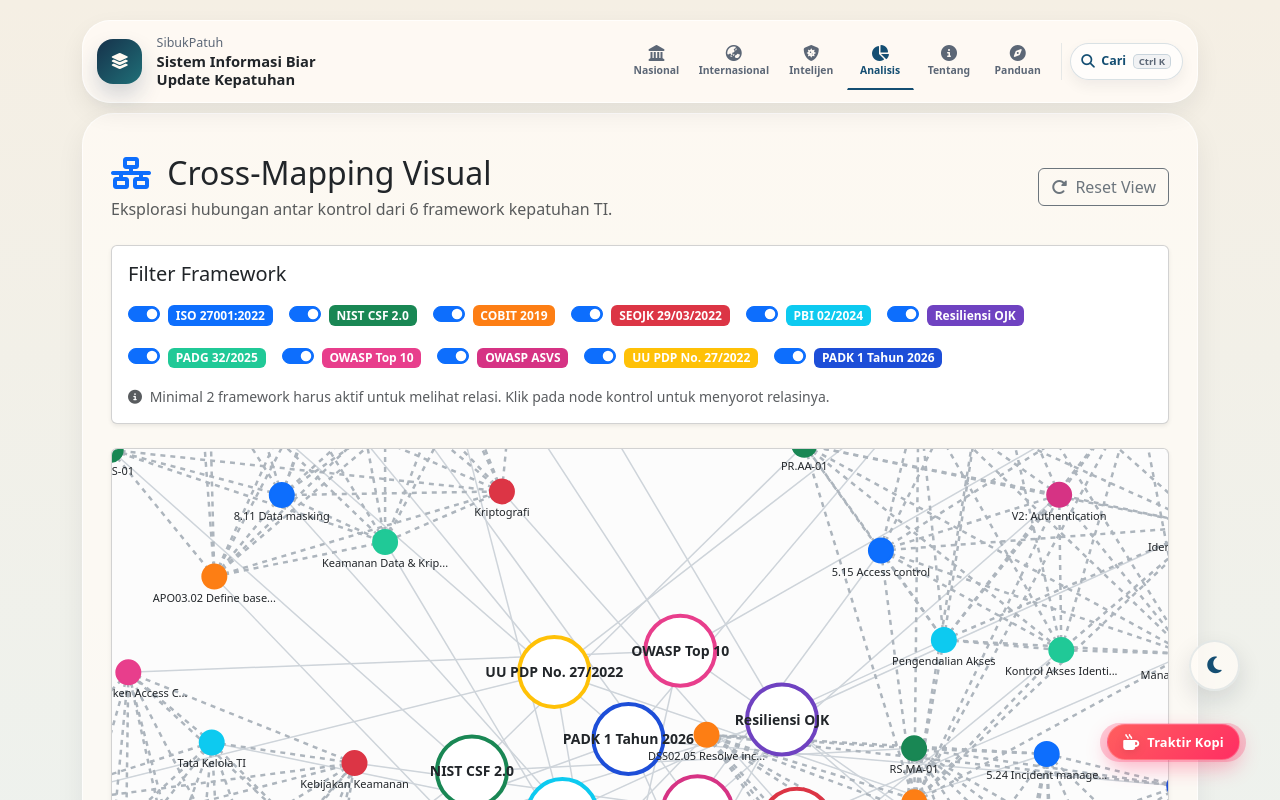
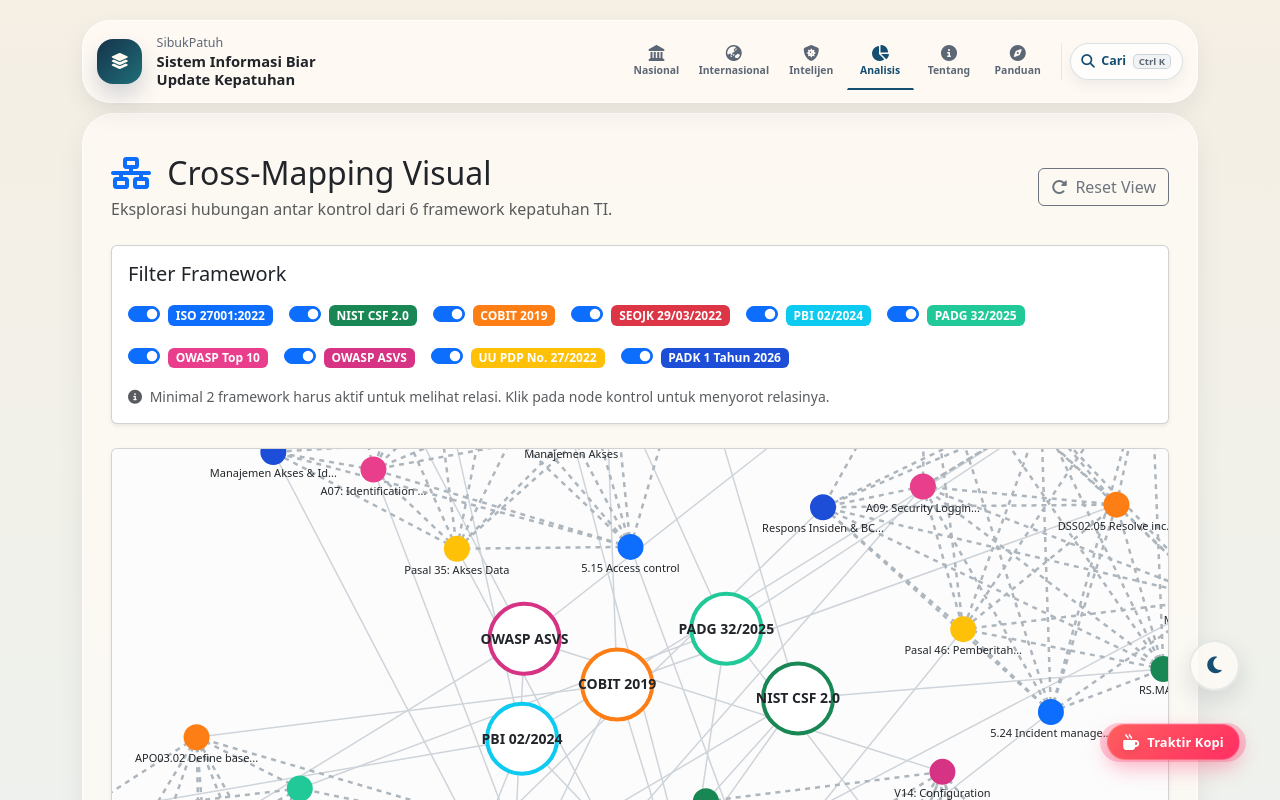
Before and after one commit to lintanggraha/sibukpatuh, a Vue app: page /cross-mapping in a window 1280 px wide. Shown: the top 800 px of the page. Built offline with nearby package versions, Linux system fonts and the light colour scheme.

Commit message:
chore: hide OJK resilience guide and complete homepage regulations (#59)
* feat: enrich PADG implementation and evidence guidance

* chore: hide OJK resilience guide and complete homepage regulations

---------

Co-authored-by: lintanggraha <8.8701661e+07+lintanggraha@users.noreply.github.com>

```diff
--- a/src/components/App.vue
+++ b/src/components/App.vue
@@ -172,11 +172,6 @@ export default {
               routeName: "padk",
               label: "PADK 1 Tahun 2026",
               icon: "fa-server",
-            },
-            {
-              routeName: "resilience",
-              label: "Panduan Resiliensi OJK",
-              icon: "fa-layer-group",
             },
             { routeName: "pbi", label: "PBI 02/2024", icon: "fa-university" },
             { routeName: "padg", label: "PADG 32/2025", icon: "fa-credit-card" },
@@ -387,7 +382,6 @@ export default {
       this.frameworkNavGroups[0].active =
         route.name === "seojk" ||
         route.name === "padk" ||
-        route.name === "resilience" ||
         route.name === "pbi" ||
         route.name === "padg" ||
         route.name === "pdp";
--- a/src/components/FrameworkLayout.vue
+++ b/src/components/FrameworkLayout.vue
@@ -243,7 +243,6 @@
             'active' => request()->routeIs('frameworks.seojk') || request()->routeIs('frameworks.cis') || request()->routeIs('frameworks.pbi'),
             'items' => [
                 ['route' => 'frameworks.seojk', 'label' => 'SEOJK 29 03/2022', 'icon' => 'fa-landmark'],
-                ['route' => 'frameworks.cis', 'label' => 'Panduan Resiliensi OJK', 'icon' => 'fa-layer-group'],
                 ['route' => 'frameworks.pbi', 'label' => 'PBI 02/2024', 'icon' => 'fa-university'],
             ],
         ],
--- a/src/data/comparisonData.js
+++ b/src/data/comparisonData.js
@@ -5,7 +5,6 @@ export const comparisonData = {
     { id: 'cobit', name: 'COBIT 2019' },
     { id: 'seojk', name: 'SEOJK 29/03/2022' },
     { id: 'pbi', name: 'PBI 02/2024' },
-    { id: 'resilience', name: 'Panduan Resiliensi OJK' },
     { id: 'padg', name: 'PADG 32/2025' },
     { id: 'owasp_top10', name: 'OWASP Top 10' },
     { id: 'owasp_asvs', name: 'OWASP ASVS' },
--- a/src/data/crossMappingData.js
+++ b/src/data/crossMappingData.js
@@ -34,13 +34,6 @@ const controls = [
   { id: 'pbi-bab4', framework: 'pbi', name: 'Manajemen Risiko TI', desc: 'Mengidentifikasi, mengukur, memantau, dan mengendalikan Risiko TI.' },
   { id: 'pbi-bab5', framework: 'pbi', name: 'Perlindungan Data Nasabah', desc: 'Menjaga kerahasiaan, keutuhan, dan ketersediaan data nasabah.' },
   { id: 'pbi-bab6', framework: 'pbi', name: 'Penanganan Insiden Siber', desc: 'Memiliki fungsi respons insiden dan pemulihan sistem yang memadai.' },
-
-  // Panduan Resiliensi OJK
-  { id: 'resilience-1', framework: 'resilience', name: 'Tata Kelola Digital', desc: 'Menetapkan kerangka kerja tata kelola resiliensi digital terintegrasi.' },
-  { id: 'resilience-2', framework: 'resilience', name: 'Identity & Access Mgmt', desc: 'Menerapkan kontrol akses ketat termasuk multifactor authentication.' },
-  { id: 'resilience-3', framework: 'resilience', name: 'Threat Intelligence', desc: 'Menganalisis ancaman dan kerentanan siber secara berkelanjutan.' },
-  { id: 'resilience-4', framework: 'resilience', name: 'Perlindungan Infrastruktur', desc: 'Melindungi sistem dan infrastruktur (termasuk data) untuk layanan kritikal.' },
-  { id: 'resilience-5', framework: 'resilience', name: 'Business Continuity', desc: 'Memastikan kelangsungan bisnis pada saat terjadi gangguan insiden siber.' },
 
   // PADG 32/2025
   { id: 'padg-1', framework: 'padg', name: 'Tata Kelola Keamanan', desc: 'Kebijakan dan prosedur tata kelola keamanan TI Bank Indonesia.' },
@@ -80,11 +73,11 @@ const controls = [
 
 // 2. Daftar Ekuivalensi Berdasarkan 5 Topik (Kebijakan, Akses, Risiko, Data, Insiden)
 const equivalencyGroups = [
-  ['iso-5.1', 'nist-gv.oc-01', 'cobit-apo01.01', 'seojk-1.1', 'pbi-bab2', 'resilience-1', 'padg-1', 'owasp-a01', 'asvs-v1', 'pdp-pasal16', 'padk-kebijakan'],
-  ['iso-5.15', 'nist-pr.aa-01', 'cobit-dss05.04', 'seojk-2.1', 'pbi-bab3', 'resilience-2', 'padg-2', 'owasp-a07', 'asvs-v2', 'pdp-pasal35', 'padk-akses'],
-  ['iso-8.8', 'nist-id.ra-01', 'cobit-apo12.01', 'seojk-3.1', 'pbi-bab4', 'resilience-3', 'padg-3', 'owasp-a06', 'asvs-v14', 'pdp-pasal39', 'padk-risiko'],
-  ['iso-8.11', 'nist-pr.ds-01', 'cobit-apo03.02', 'seojk-4.1', 'pbi-bab5', 'resilience-4', 'padg-4', 'owasp-a02', 'asvs-v6', 'pdp-pasal43', 'padk-kripto'],
-  ['iso-5.24', 'nist-rs.ma-01', 'cobit-dss02.05', 'seojk-5.1', 'pbi-bab6', 'resilience-5', 'padg-5', 'owasp-a09', 'asvs-v7', 'pdp-pasal46', 'padk-insiden']
+  ['iso-5.1', 'nist-gv.oc-01', 'cobit-apo01.01', 'seojk-1.1', 'pbi-bab2', 'padg-1', 'owasp-a01', 'asvs-v1', 'pdp-pasal16', 'padk-kebijakan'],
+  ['iso-5.15', 'nist-pr.aa-01', 'cobit-dss05.04', 'seojk-2.1', 'pbi-bab3', 'padg-2', 'owasp-a07', 'asvs-v2', 'pdp-pasal35', 'padk-akses'],
+  ['iso-8.8', 'nist-id.ra-01', 'cobit-apo12.01', 'seojk-3.1', 'pbi-bab4', 'padg-3', 'owasp-a06', 'asvs-v14', 'pdp-pasal39', 'padk-risiko'],
+  ['iso-8.11', 'nist-pr.ds-01', 'cobit-apo03.02', 'seojk-4.1', 'pbi-bab5', 'padg-4', 'owasp-a02', 'asvs-v6', 'pdp-pasal43', 'padk-kripto'],
+  ['iso-5.24', 'nist-rs.ma-01', 'cobit-dss02.05', 'seojk-5.1', 'pbi-bab6', 'padg-5', 'owasp-a09', 'asvs-v7', 'pdp-pasal46', 'padk-insiden']
 ];
 
 // 3. Generate Link Cross-Mapping Secara Otomatis
@@ -105,7 +98,6 @@ export const crossMappingData = {
     { id: 'cobit', name: 'COBIT 2019', color: '#fd7e14' },        // Orange
     { id: 'seojk', name: 'SEOJK 29/03/2022', color: '#dc3545' },  // Danger Red
     { id: 'pbi', name: 'PBI 02/2024', color: '#0dcaf0' },         // Info Cyan
-    { id: 'resilience', name: 'Resiliensi OJK', color: '#6f42c1' }, // Purple
     { id: 'padg', name: 'PADG 32/2025', color: '#20c997' },       // Teal
     { id: 'owasp_top10', name: 'OWASP Top 10', color: '#e83e8c' }, // Pink
     { id: 'owasp_asvs', name: 'OWASP ASVS', color: '#d63384' },   // Dark Pink
--- a/src/data/gapData.js
+++ b/src/data/gapData.js
@@ -5,7 +5,6 @@ export const gapData = {
     { id: 'cobit', name: 'COBIT 2019' },
     { id: 'seojk', name: 'SEOJK 29/03/2022' },
     { id: 'pbi', name: 'PBI 02/2024' },
-    { id: 'resilience', name: 'Panduan Resiliensi OJK' },
     { id: 'padg', name: 'PADG 32/2025' },
     { id: 'owasp_top10', name: 'OWASP Top 10' },
     { id: 'owasp_asvs', name: 'OWASP ASVS' },
@@ -177,7 +176,7 @@ export const gapData = {
   }
 };
 
-const frameworksWithoutCoverage = ['cobit', 'pbi', 'resilience', 'padg', 'owasp_asvs'];
+const frameworksWithoutCoverage = ['cobit', 'pbi', 'padg', 'owasp_asvs'];
 frameworksWithoutCoverage.forEach(fwId => {
   gapData.coverage[fwId] = [];
   gapData.controls.forEach((ctrl, index) => {
--- a/src/prerender.js
+++ b/src/prerender.js
@@ -35,7 +35,6 @@ const ROUTE_CONTENT = {
           <li><a href="/frameworks/pbi-02-2024">PBI 02/2024 — Keamanan siber Bank Indonesia</a></li>
           <li><a href="/frameworks/padk-1-2026">PADK 1/2026 — Penyelenggaraan TI bank umum</a></li>
           <li><a href="/frameworks/padg-32-2025">PADG 32/2025 — Sistem pembayaran Bank Indonesia</a></li>
-          <li><a href="/frameworks/panduan-resiliensi-ojk">Panduan Resiliensi Digital OJK</a></li>
           <li><a href="/frameworks/uu-pdp-27-2022">UU PDP 27/2022 — Perlindungan data pribadi</a></li>
         </ul>
         <h2>Alat Interaktif</h2>
--- a/src/stores/frameworkStore.js
+++ b/src/stores/frameworkStore.js
@@ -29,7 +29,7 @@ export const useFrameworkStore = defineStore('framework', {
         icon: 'fa-landmark',
         active: false,
         show: false,
-        items: ['seojk', 'padk', 'resilience', 'pbi', 'padg', 'pdp'],
+        items: ['seojk', 'padk', 'pbi', 'padg', 'pdp'],
       },
       {
         id: 'internasional',
@@ -67,7 +67,7 @@ export const useFrameworkStore = defineStore('framework', {
      * Update active groups based on current route
      */
     updateActiveGroups(routeName) {
-      this.navGroups[0].active = ['seojk', 'padk', 'resilience', 'pbi', 'padg', 'pdp'].includes(routeName);
+      this.navGroups[0].active = ['seojk', 'padk', 'pbi', 'padg', 'pdp'].includes(routeName);
       this.navGroups[1].active = ['iso27001', 'iso37001', 'nist', 'cobit', 'owasp_top10', 'owasp_asvs'].includes(routeName);
 
       if (this.navGroups[0].active) {
--- a/src/views/ChecklistTools.vue
+++ b/src/views/ChecklistTools.vue
@@ -159,7 +159,6 @@ export default {
         { id: 'seojk', name: 'SEOJK 29/03/2022', desc: { id: 'Regulasi Keamanan Siber OJK', en: 'OJK cybersecurity regulation' }, icon: 'fa-landmark', file: 'seojk_requirements.json' },
         { id: 'nist', name: 'NIST CSF 2.0', desc: { id: 'Framework Keamanan Siber NIST', en: 'NIST cybersecurity framework' }, icon: 'fa-network-wired', file: 'nist_csf.json' },
         { id: 'pbi', name: 'PBI 02/2024', desc: { id: 'Peraturan Bank Indonesia', en: 'Bank Indonesia regulation' }, icon: 'fa-building-columns', file: 'pbi_022024_requirements.json' },
-        { id: 'resilience', name: 'Panduan Resiliensi OJK', desc: { id: 'Resiliensi Digital OJK', en: 'OJK digital resilience' }, icon: 'fa-shield-heart', file: 'seojk_resilience_guidance.json' },
         { id: 'padg', name: 'PADG 32/2025', desc: { id: 'Pedoman Keamanan Siber BI', en: 'BI cybersecurity guidance' }, icon: 'fa-file-contract', file: 'padg_requirements.json' },
         { id: 'padk', name: 'PADK 1 Tahun 2026', desc: { id: 'Penyelenggaraan TI Bank Umum', en: 'IT operations for commercial banks' }, icon: 'fa-server', file: 'padk_1_2026_requirements.json' },
         { id: 'owasp_top10', name: 'OWASP Top 10', desc: { id: 'Standar Keamanan Aplikasi Web', en: 'Web application security standard' }, icon: 'fa-bug', file: 'owasp_top10_reqs.json' },
--- a/src/views/CrossMapping.vue
+++ b/src/views/CrossMapping.vue
@@ -107,11 +107,6 @@ const crossMappingEn = {
   'pbi-bab4': { name: 'IT Risk Management', desc: 'Identify, measure, monitor, and control IT risks.' },
   'pbi-bab5': { name: 'Customer Data Protection', desc: 'Maintain the confidentiality, integrity, and availability of customer data.' },
   'pbi-bab6': { name: 'Cyber Incident Handling', desc: 'Maintain cyber incident response and system recovery functions.' },
-  'resilience-1': { name: 'Digital Governance', desc: 'Establish an integrated digital resilience governance framework.' },
-  'resilience-2': { name: 'Identity & Access Management', desc: 'Apply strict access controls including multifactor authentication.' },
-  'resilience-3': { name: 'Threat Intelligence', desc: 'Continuously analyze cyber threats and vulnerabilities.' },
-  'resilience-4': { name: 'Infrastructure Protection', desc: 'Protect systems and infrastructure, including data, for critical services.' },
-  'resilience-5': { name: 'Business Continuity', desc: 'Ensure business continuity during cyber incident disruptions.' },
   'padg-1': { name: 'Security Governance', desc: 'Policies and procedures for Bank Indonesia IT security governance.' },
   'padg-2': { name: 'Identity Access Control', desc: 'Management of access rights and authentication for banking systems.' },
   'padg-3': { name: 'Risk Monitoring', desc: 'Identification and assessment of payment system security risks.' },
--- a/src/views/FrameworkIndex.vue
+++ b/src/views/FrameworkIndex.vue
@@ -187,16 +187,6 @@ export default {
           accent: "#0f766e",
           icon: "fa-server",
         },
-        {
-          routeName: "resilience",
-          name: "Resiliensi OJK",
-          subtitle: "Panduan belajar digital resilience",
-          summary: { id: "Referensi tematik untuk memahami ketahanan digital tata kelola dan operasional.", en: "Thematic reference for understanding governance and operational digital resilience." },
-          metric_label_key: "home.metric.requirements",
-          metric_value: null,
-          accent: "#7c3aed",
-          icon: "fa-layer-group",
-        },
          {
            routeName: "pbi",
            name: "PBI 02/2024",
@@ -216,6 +206,16 @@ export default {
            metric_value: null,
            accent: "#0d9488",
            icon: "fa-credit-card",
+         },
+         {
+           routeName: "pdp",
+           name: "UU PDP 27/2022",
+           subtitle: "Pelindungan Data Pribadi",
+           summary: { id: "Hak subjek data, kewajiban pengendali/prosesor, keamanan, transfer data, dan sanksi.", en: "Data subject rights, controller/processor duties, security, data transfers, and sanctions." },
+           metric_label_key: "home.metric.requirements",
+           metric_value: null,
+           accent: "#7c3aed",
+           icon: "fa-user-shield",
          },
          {
            routeName: "owasp_top10",
@@ -308,10 +308,9 @@ export default {
       cobitCount,
       seojkCount,
       pojkCount,
-      padkCount,
-      resilienceCount,
       pbiCount,
       padgCount,
+      pdpCount,
       owaspTop10Count,
       owaspAsvsCount,
       simulatorCount,
@@ -323,9 +322,9 @@ export default {
       loadData("/data/seojk_requirements.json"),
       loadData("/data/pojk_11_2022_requirements.json"),
       loadData("/data/padk_1_2026_requirements.json"),
-      loadData("/data/seojk_resilience_guidance.json"),
       loadData("/data/pbi_022024_requirements.json"),
       loadData("/data/padg_requirements.json"),
+      loadData("/data/uu_pdp_requirements.json"),
       loadData("/data/owasp_top10_reqs.json"),
       loadData("/data/owasp_asvs_reqs.json"),
       Promise.resolve(6), // Constant for now
@@ -338,9 +337,9 @@ export default {
     this.frameworks[4].metric_value = seojkCount || 0;
     this.frameworks[5].metric_value = pojkCount || 0;
     this.frameworks[6].metric_value = padkCount || 0;
-    this.frameworks[7].metric_value = resilienceCount || 0;
-    this.frameworks[8].metric_value = pbiCount || 0;
-    this.frameworks[9].metric_value = padgCount || 0;
+    this.frameworks[7].metric_value = pbiCount || 0;
+    this.frameworks[8].metric_value = padgCount || 0;
+    this.frameworks[9].metric_value = pdpCount || 0;
     this.frameworks[10].metric_value = owaspTop10Count || 10;
     this.frameworks[11].metric_value = owaspAsvsCount || 8;
     this.frameworks[12].metric_value = simulatorCount || 6;
--- a/src/views/GapAnalysis.vue
+++ b/src/views/GapAnalysis.vue
@@ -180,7 +180,6 @@ const controlTextEn = {
 };
 
 const textMapEn = {
-  'Panduan Resiliensi OJK': 'OJK Resilience Guidance',
   'Di luar cakupan': 'Out of scope',
   'Tidak diatur spesifik': 'Not specifically regulated',
   'Kebijakan Keamanan': 'Security Policy',
```
Also changed, not shown: 1 other file (tests, documents, lock files or other folders).
